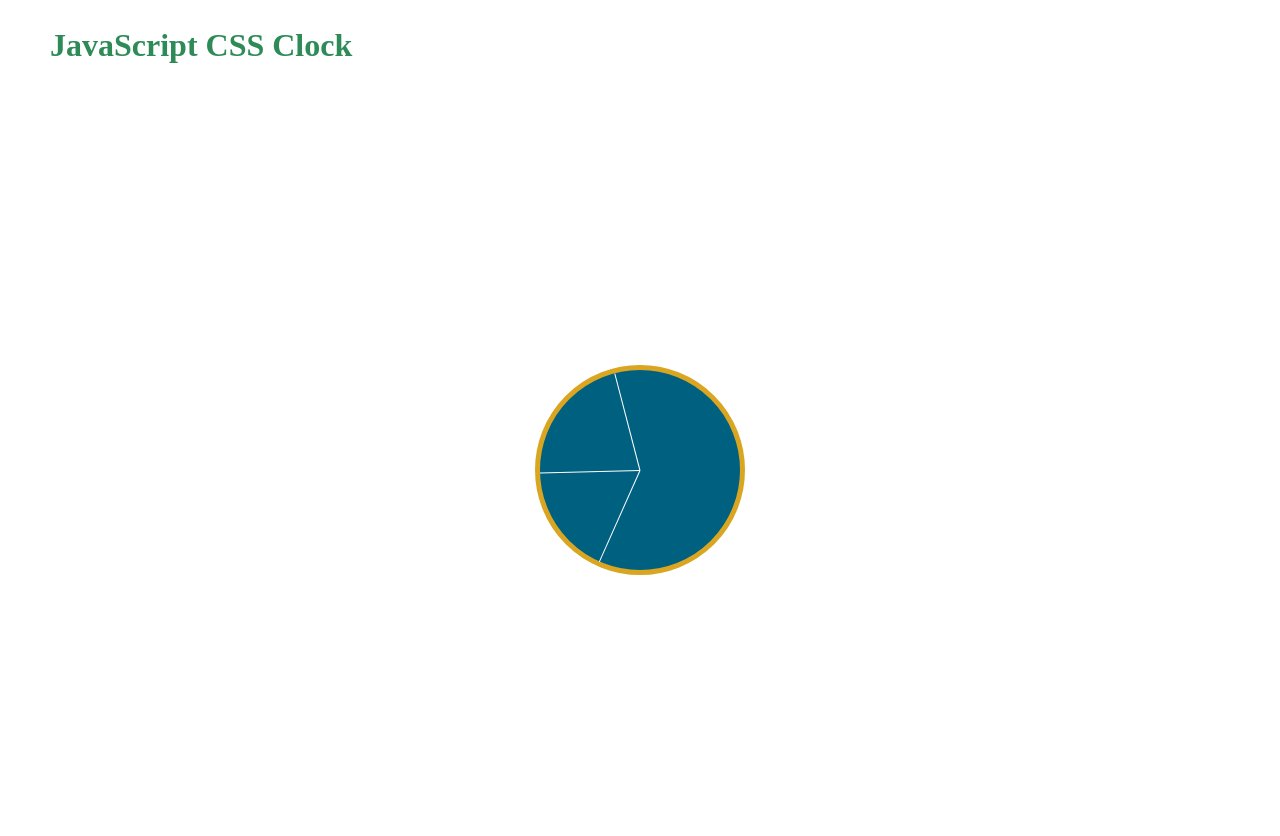
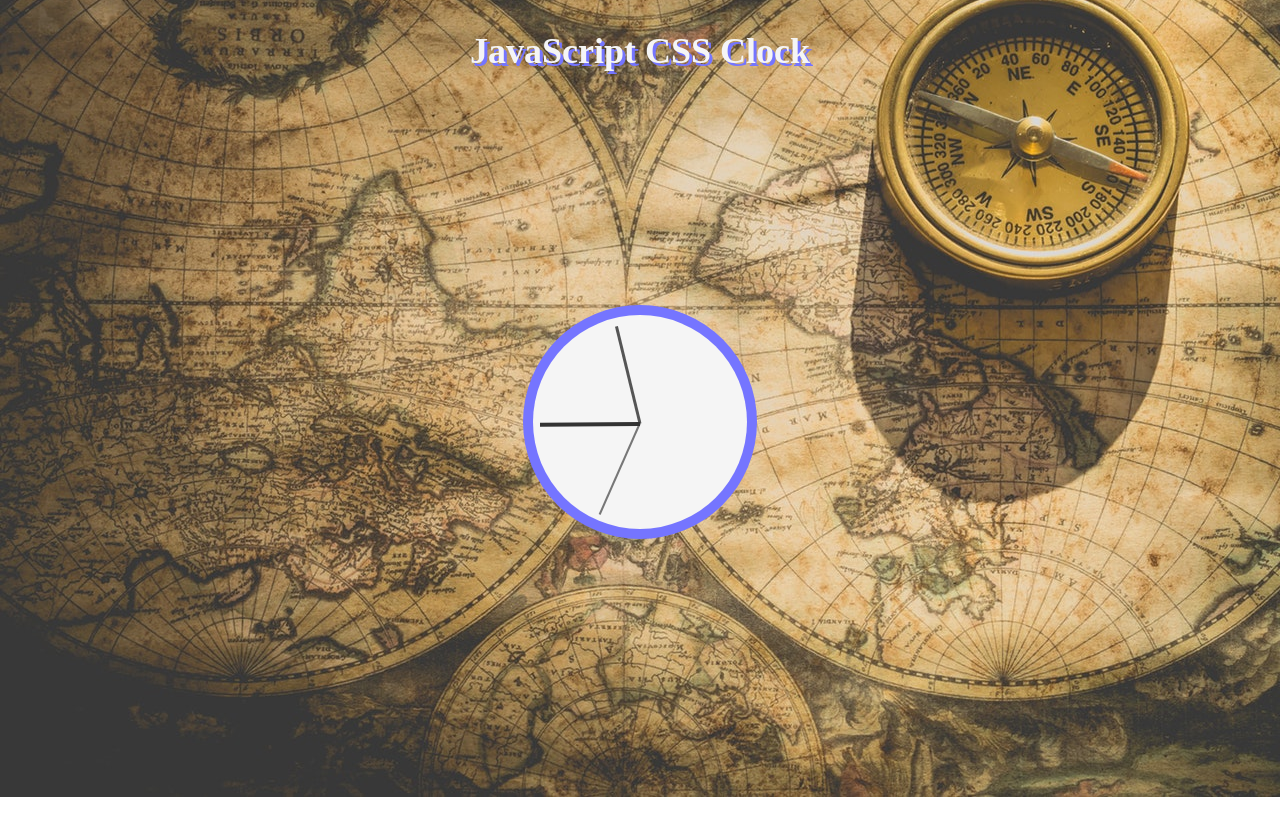
Before and after one commit to srikanthkanjarla/javascript30, a plain HTML site: page 02_JavaScript_and_css_clock/index.html in a window 1280 px wide. After the commit the page ends 800 px from the top, so only its background shows below. Drawn offline with Linux system fonts and the light colour scheme.

Commit message:
Update page design
Improved design of clock, added background image
refactor html code for clock hands

```diff
--- a/02_JavaScript_and_css_clock/index.html
+++ b/02_JavaScript_and_css_clock/index.html
@@ -11,26 +11,36 @@
     <h2 class="heading"> JavaScript CSS Clock</h2>
     <div class="container">
         <div class="clock">
-            <div class="hand seconds-hand"></div>
-            <div class="hand minutes-hand"></div>
-            <div class="hand hours-hand"></div>
+            <div class="hand sec-hand"></div>
+            <div class="hand min-hand"></div>
+            <div class="hand hour-hand"></div>
         </div>
     </div>
     <script>
-    function secondsHand(){
-        const date = new Date()
+    function runClock(){
+        const date = new Date();
         const sec = date.getSeconds();
         const min = date.getMinutes();
         const hour = date.getHours();
-        const secDeg =(sec* 6) + 90;
-        const minDeg = (min *6) + (sec*0.10) +90;
-        const hrDeg=(hour*30)+(min*0.5) +90;
-        document.querySelector(".seconds-hand").style.transform="rotate("+secDeg+"deg)";
-        document.querySelector(".minutes-hand").style.transform="rotate("+minDeg+"deg)";
-        document.querySelector(".hours-hand").style.transform="rotate("+hrDeg+"deg)";
+
+        const secDeg =(sec* 6) + 90 +1;
+        const minDeg = (min *6) + (sec*0.10) +90 +1;
+        const hrDeg=(hour*30)+(min*0.5) +90 +1;
+
+        document.querySelector(".sec-hand").style.transform=`rotate(${secDeg}deg)`;
+        document.querySelector(".min-hand").style.transform=`rotate(${minDeg}deg)`;
+        document.querySelector(".hour-hand").style.transform=`rotate(${hrDeg}deg)`;
     }
-    secondsHand();
-    setInterval(secondsHand,1000);
+    runClock();
+    setInterval(runClock,1000);
     </script>
+    <!-- What I learned from this challenge
+        JavaScript
+          -> Date method, Template Literals,Converting Seconds, Hours, Minutes into Degrees
+          -> Adding CSS properties through DOM
+        CSS
+          -> positioning Elements with position property
+          -> Trasnsitions,Transform
+    -->
 </body>
 </html>
--- a/02_JavaScript_and_css_clock/style.css
+++ b/02_JavaScript_and_css_clock/style.css
@@ -1,39 +1,58 @@
 html{
     font-size: 10px;
+    background:url("clock-bg.jpeg") no-repeat center;
+    background-size: cover;
 }
 body{
     margin: 0;
     padding: 0;
 }
 .heading{
+    color:#f5f5f5;
     font-weight: bold;
-    font-size: 3.2rem;
-    color:seagreen;
-    margin-left:5rem;
+    font-size: 3.6rem;
+    text-align: center;
+    text-shadow:0.3rem 0.3rem #7575ff;
 }
 .container{
     display: flex;
     flex-flow: row wrap;
     align-items: center;
     justify-content: center;
-    height: 95vh;
+    height: 80vh;
 }
 .clock{
-    background-color:#006080;
+    background-color:#f5f5f5;
     border-radius:50%;
     flex:0 0 20rem;
     height: 20rem;
-    border:0.5rem solid goldenrod;
+    border:0.7rem solid transparent;
     position: relative;
+    box-shadow: 0 0 0 1rem #7575ff
 }
 .hand {
-    height: 0.1rem;
-    background-color: #fff;
     position:absolute;
     top: 50%;
     width:50%;
     transform: rotate(90deg);
     transition-timing-function: ease-in;
     transform-origin: 100%;
-    transition:all 0.1s;
+    transition:all 0.2s;
     }
+.sec-hand{
+    height:0.2rem;
+    background-color:#777;
+}
+.min-hand{
+    height:0.3rem;
+    background-color:#555;
+}
+.hour-hand{
+    height:0.4rem;
+    background-color:#333;
+}
+ @media screen and (max-width:765px){
+     html{
+        background: url(clock-bg-sm.jpeg) no-repeat center;
+     }
+ }
```
Also changed, not shown: 02_JavaScript_and_css_clock/clock-bg-sm.jpeg (added), 02_JavaScript_and_css_clock/clock-bg.jpeg (added).
